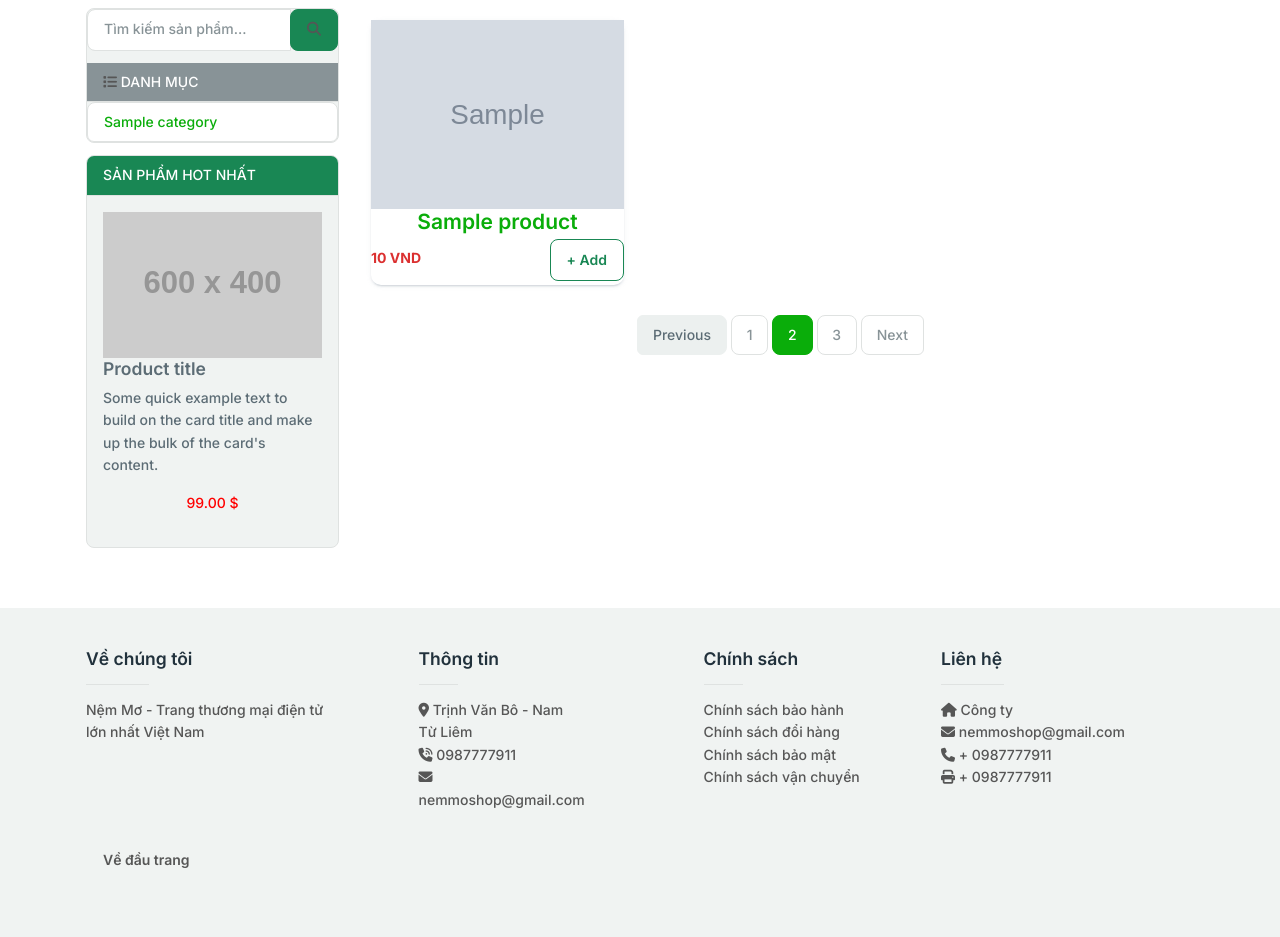
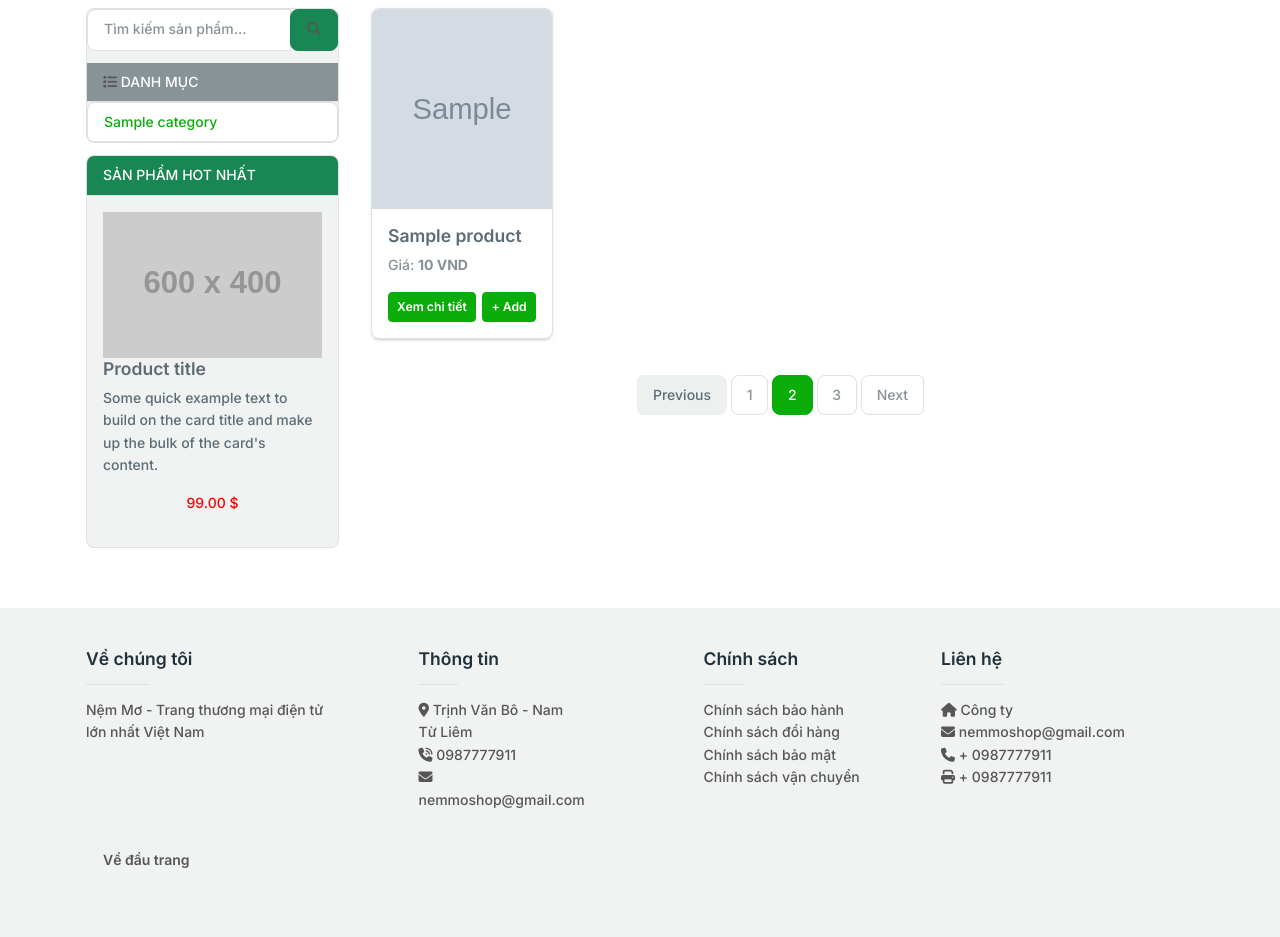
Before and after one commit to tthau02/da1_nem_mo, a PHP site: page /da1-nem-mo/?ctl=product in a window 1280 px wide. Shown: the part 136-1073 px from the top of the page. Run offline with PHP 8.4, Linux system fonts and the light colour scheme; tables that the repository leaves empty or names only in its code hold one stand-in row (values such as "Sample post"); grey boxes marked "Sample" are stand-in pictures; grey boxes labelled with a size stand in for pictures from a placeholder-image service; some libraries are stand-ins or nearby versions.

Commit message:
update product & detail

```diff
--- a/assets/css/style.css
+++ b/assets/css/style.css
@@ -314,8 +314,6 @@ a {
 
 .card-product {
   transition: transform 0.3s ease, box-shadow 0.3s ease;
-  border-radius: 10px;
-  margin-bottom: 10px;
 }
 
 .card-product:hover {
--- a/views/client/products/list.php
+++ b/views/client/products/list.php
@@ -51,32 +51,31 @@
         </div>
         <div class="col">
             <div class="card-body">
-                    <div class="row">
-                        <?php
-                        foreach ($products as $product) {
-                            ?>
-                            <div class="col-md-4 mt-3">
-                                <div class="card-product shadow-sm">
-                                    <img class="card-img-top" src="<?= ROOT_URL . $product['image'] ?>" alt="Ảnh sản phẩm">
-                                    <div class="card-body">
-                                        <h4 class="card-title text-center">
-                                            <a href="?ctl=detail&id=<?= $product['id'] ?>" title="View Product" class=""><?= $product['name'] ?></a>
-                                        </h4>
-                                        <div class="d-flex align-items-center justify-content-center">
-                                            <div class="col">
-                                                <p class="fw-bold text-danger fs-6 mt-3"><?= number_format($product['price'], 0, ',', '.') ?> VND</p>
-                                            </div>
-                                            <div class="">
-                                                <a href="cart.html" class="btn btn-outline-success">+ Add</a>
-                                            </div>
-                                        </div>
+            <div class="row">
+                    <?php foreach ($products as $product): ?>
+                        <div class="col-md-3 mb-4">
+                            <div class="card shadow-sm">
+                                <img
+                                    src="<?= ROOT_URL . $product['image']; ?>"
+                                    class="card-img-top"
+                                    alt="<?= htmlspecialchars($product['name']); ?>"
+                                    style="height: 200px; object-fit: cover;">
+                                <div class="card-body">
+                                    <h5 class="card-title text-truncate"><?= $product['name']; ?></h5>
+                                    <p class="card-text text-muted">
+                                        Giá: <strong><?= number_format($product['price'], 0, ',', '.'); ?> VND</strong>
+                                    </p>
+                                    <div class="d-flex justify-content-between align-items-center">
+                                        <a href="<?= ROOT_URL . "?ctl=detail&id=" . $product['id']; ?>" class="btn btn-primary btn-sm">
+                                            Xem chi tiết
+                                        </a>
+                                        <a href="cart.html" class="btn btn-primary btn-sm">+ Add</a>
                                     </div>
                                 </div>
                             </div>
-                            <?php
-                        }
-                        ?>
-                    </div>
+                        </div>
+                    <?php endforeach; ?>
+                </div>
                 </div>
                 <div class="col-12">
                     <nav aria-label="...">
```
Also changed, not shown: views/client/home.php (+19 -20 lines), views/client/products/search.php (+6 -3 lines).
